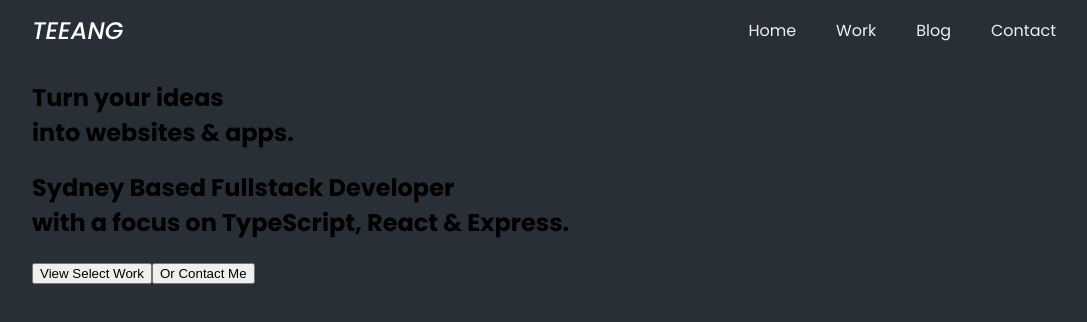
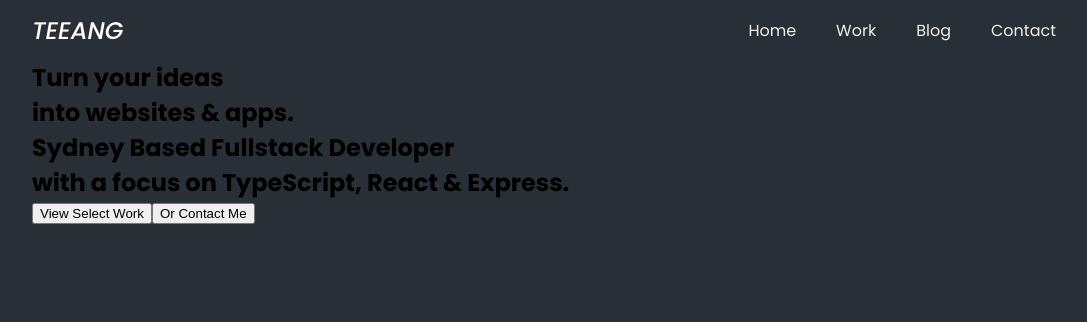
Before and after one commit to davidtaing/portfolio, a Next.js app: page / in a window 1280 px wide. Shown: the top 322 px of the page, without its empty margins (96-1183 px from the left). Built offline with nearby package versions, Linux system fonts and the light colour scheme.

Commit message:
style: add font & colour utility classes

```diff
--- a/src/common/styles/globals.css
+++ b/src/common/styles/globals.css
@@ -1,19 +1,19 @@
 :root {
-  --color-accent: #ffe66d;
-  --color-white: #ffffff;
-  --color-lightgrey: #efefef;
-  --color-mediumgrey: #707070;
-  --color-grey: #393d3f;
-  --color-darkgrey: #292f36;
-  --color-black: #000000;
+  --clr-accent: #ffe66d;
+  --clr-white: #ffffff;
+  --clr-lightgrey: #efefef;
+  --clr-mediumgrey: #707070;
+  --clr-grey: #393d3f;
+  --clr-darkgrey: #292f36;
+  --clr-black: #000000;
 
-  --bg-color-dark: var(--color-darkgrey);
-  --color-light-primary: var(--color-white);
-  --color-light-secondary: var(--color-lightgrey);
-  --color-light-tertiary: var(--color-mediumgrey);
-  --color-dark-primary: var(--color-black);
-  --color-dark-secondary: var(--color-darkgrey);
-  --color-dark-tertiary: var(--color-grey);
+  --bg-clr-dark: var(--clr-darkgrey);
+  --clr-light-primary: var(--clr-white);
+  --clr-light-secondary: var(--clr-lightgrey);
+  --clr-light-tertiary: var(--clr-mediumgrey);
+  --clr-dark-primary: var(--clr-black);
+  --clr-dark-secondary: var(--clr-darkgrey);
+  --clr-dark-tertiary: var(--clr-grey);
 }
 
 html,
@@ -22,7 +22,7 @@ body {
   margin: 0;
   font-family: Poppins, BlinkMacSystemFont, Segoe UI, Roboto, Oxygen, Ubuntu,
     Cantarell, Fira Sans, Droid Sans, Helvetica Neue, sans-serif;
-  background-color: var(--bg-color-dark);
+  background-color: var(--bg-clr-dark);
 }
 
 a {
@@ -32,6 +32,16 @@ a {
 
 * {
   box-sizing: border-box;
+}
+
+h1,
+h2,
+h3,
+h4,
+h5,
+h6 {
+  margin: 0;
+  padding: 0;
 }
 
 .wrapper {
@@ -52,3 +62,98 @@ a {
   width: 100%;
   height: 100%;
 }
+
+.fs-h900 {
+  font-size: 35px;
+  font-weight: 500;
+  letter-spacing: -0.01em;
+  line-height: 40px;
+  margin-top: 52px;
+}
+
+.fs-h800 {
+  font-size: 29px;
+  font-weight: 600;
+  letter-spacing: -0.01em;
+  line-height: 32px;
+}
+
+.fs-h700 {
+  font-size: 24px;
+  font-weight: 500;
+  letter-spacing: -0.01em;
+  line-height: 28px;
+  margin-top: 40px;
+}
+
+.fs-h600 {
+  font-size: 20px;
+  font-weight: 500;
+  letter-spacing: -0.008em;
+  line-height: 24px;
+  margin-top: 36px;
+}
+
+.fs-h500 {
+  font-size: 16px;
+  font-weight: 600;
+  letter-spacing: -0.006em;
+  line-height: 24px;
+  margin-top: 32px;
+}
+
+.fs-h400 {
+  font-size: 14px;
+  font-weight: 600;
+  letter-spacing: -0.003em;
+  line-height: 20px;
+  margin-top: 24px;
+}
+
+.fs-h300 {
+  font-size: 12px;
+  font-weight: 600;
+  letter-spacing: 0;
+  line-height: 16px;
+  margin-top: 20px;
+}
+
+.fs-h200 {
+  font-size: 12px;
+  font-weight: 600;
+  letter-spacing: 0;
+  line-height: 16px;
+  margin-top: 16px;
+}
+
+.fs-h200 {
+  font-size: 11px;
+  font-weight: 700;
+  letter-spacing: 0;
+  line-height: 16px;
+  margin-top: 16px;
+}
+
+.clr-light-primary {
+  color: var(--clr-light-primary);
+}
+
+.clr-light-secondary {
+  color: var(--clr-light-secondary);
+}
+
+.clr-light-tertiary {
+  color: var(--clr-light-tertiary);
+}
+
+.clr-dark-primary {
+  color: var(--clr-dark-primary);
+}
+
+.clr-dark-secondary {
+  color: var(--clr-dark-secondary);
+}
+
+.clr-dark-tertiary {
+  color: var(--clr-dark-tertiary);
+}
--- a/src/components/Navbar/index.tsx
+++ b/src/components/Navbar/index.tsx
@@ -14,7 +14,7 @@ const StyledHeader = styled.header`
       .logo {
         display: inline;
         margin-right: auto;
-        color: var(--color-light-primary);
+        color: var(--clr-light-primary);
         font-style: italic;
         font-weight: 500;
         font-size: 1.5rem;
@@ -30,7 +30,7 @@ const StyledHeader = styled.header`
           display: inline;
           margin-left: 2.5rem;
           a {
-            color: var(--color-light-secondary);
+            color: var(--clr-light-secondary);
           }
         }
       }
```
